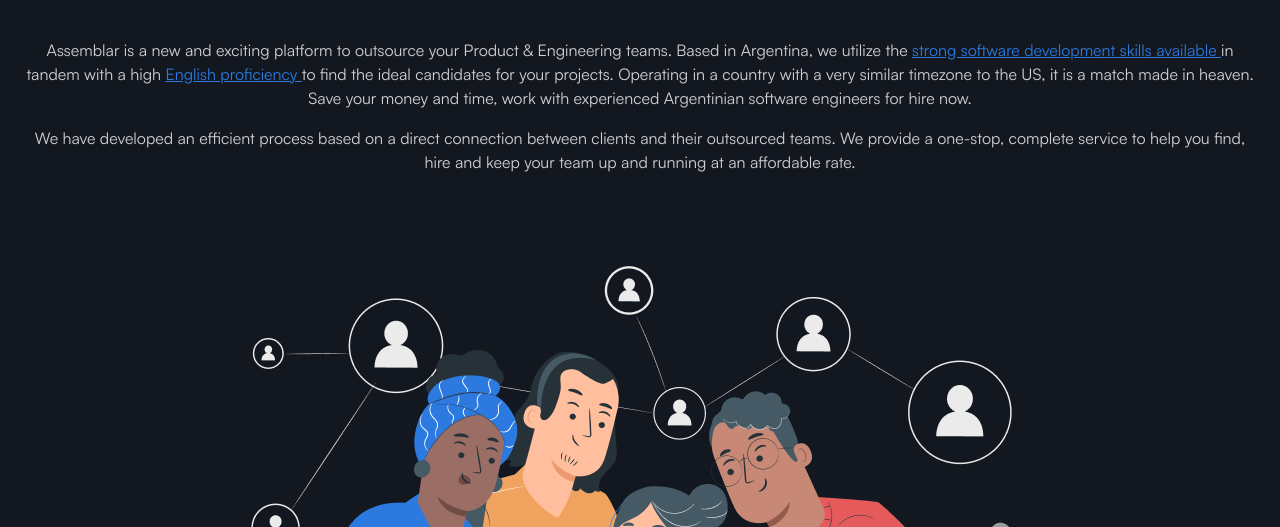
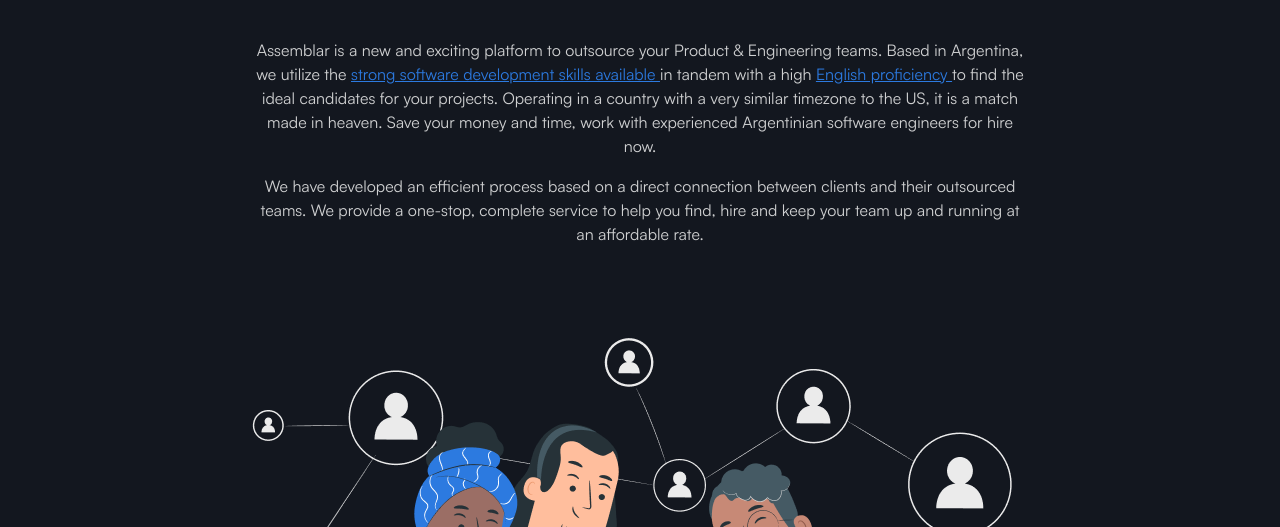
Before and after one commit to mbenedettini/assemblar-site, an Astro site: page / in a window 1280 px wide. Shown: the part 273-800 px from the top of the page. Built offline with nearby package versions, Linux system fonts and the light colour scheme; Astro itself is replaced by a stand-in of ours.

Commit message:
Main section text width

```diff
--- a/src/components/pages/home/Main.astro
+++ b/src/components/pages/home/Main.astro
@@ -7,7 +7,7 @@
     <span class='animate-home-for-hire'>For Hire</span>
   </h1>
 
-  <div class='text-gray-blue-100 text-sm md:text-base mb-14'>
+  <div class='text-gray-blue-100 text-sm md:text-base mb-14 max-w-screen-md mx-auto'>
     <p class='mb-4'>
       Assemblar is a new and exciting platform to outsource your Product &
       Engineering teams. Based in Argentina, we utilize the <span
```
